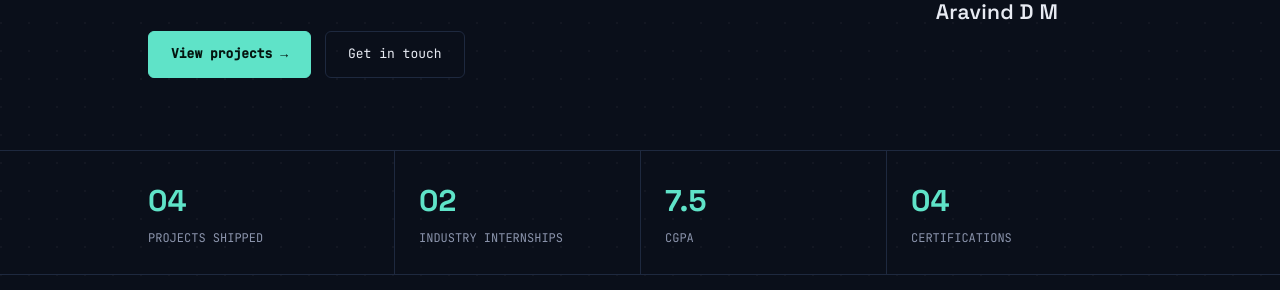
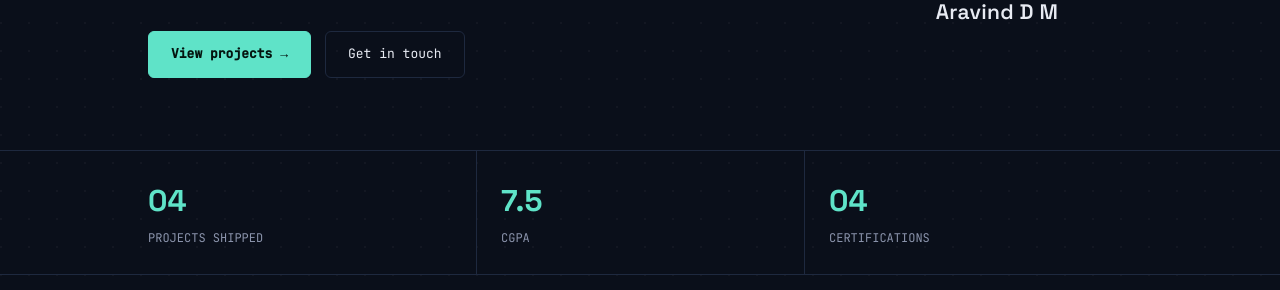
Before and after one commit to Aravinddm/portfolio, a plain HTML site: page index.html in a window 1280 px wide. Shown: the part 510-800 px from the top of the page. Drawn offline with Linux system fonts and the light colour scheme.

Commit message:
Change stats layout from 4 to 3 columns

```diff
--- a/index.html
+++ b/index.html
@@ -98,7 +98,7 @@
 
   /* STATS STRIP */
   .stats{ border-bottom:1px solid var(--line); }
-  .stats .wrap{ display:grid; grid-template-columns:repeat(4,1fr); }
+  .stats .wrap{ display:grid; grid-template-columns:repeat(3,1fr); }
   .stat{ padding:26px 0; border-left:1px solid var(--line); padding-left:24px; }
   .stat:first-child{ border-left:none; padding-left:0; }
   .stat .num{ font-family:var(--display); font-size:30px; font-weight:700; color:var(--cyan); }
@@ -216,7 +216,6 @@
 <section class="stats">
   <div class="wrap">
     <div class="stat"><div class="num">04</div><div class="label">PROJECTS SHIPPED</div></div>
-    <div class="stat"><div class="num">02</div><div class="label">INDUSTRY INTERNSHIPS</div></div>
     <div class="stat"><div class="num">7.5</div><div class="label">CGPA</div></div>
     <div class="stat"><div class="num">04</div><div class="label">CERTIFICATIONS</div></div>
   </div>
```
